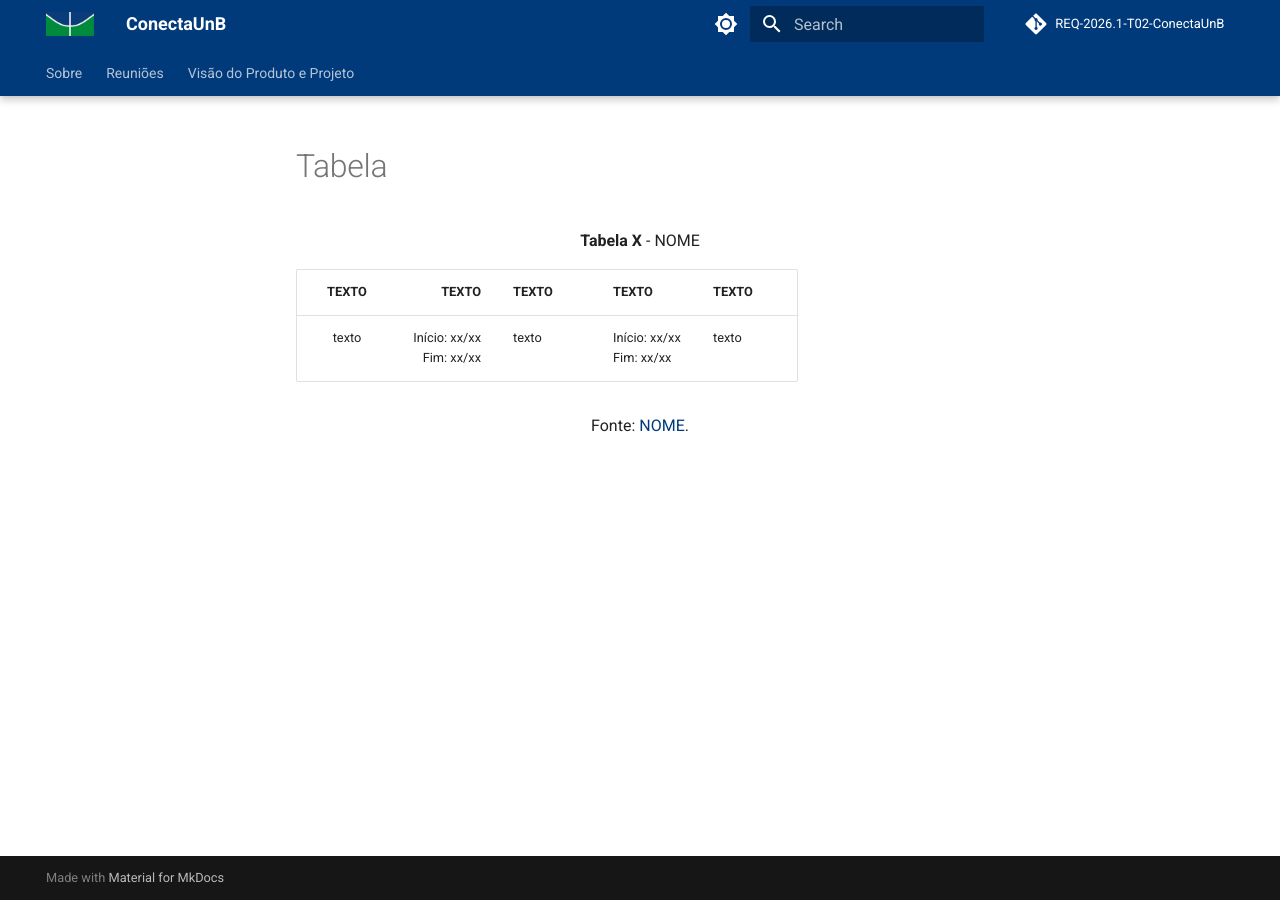
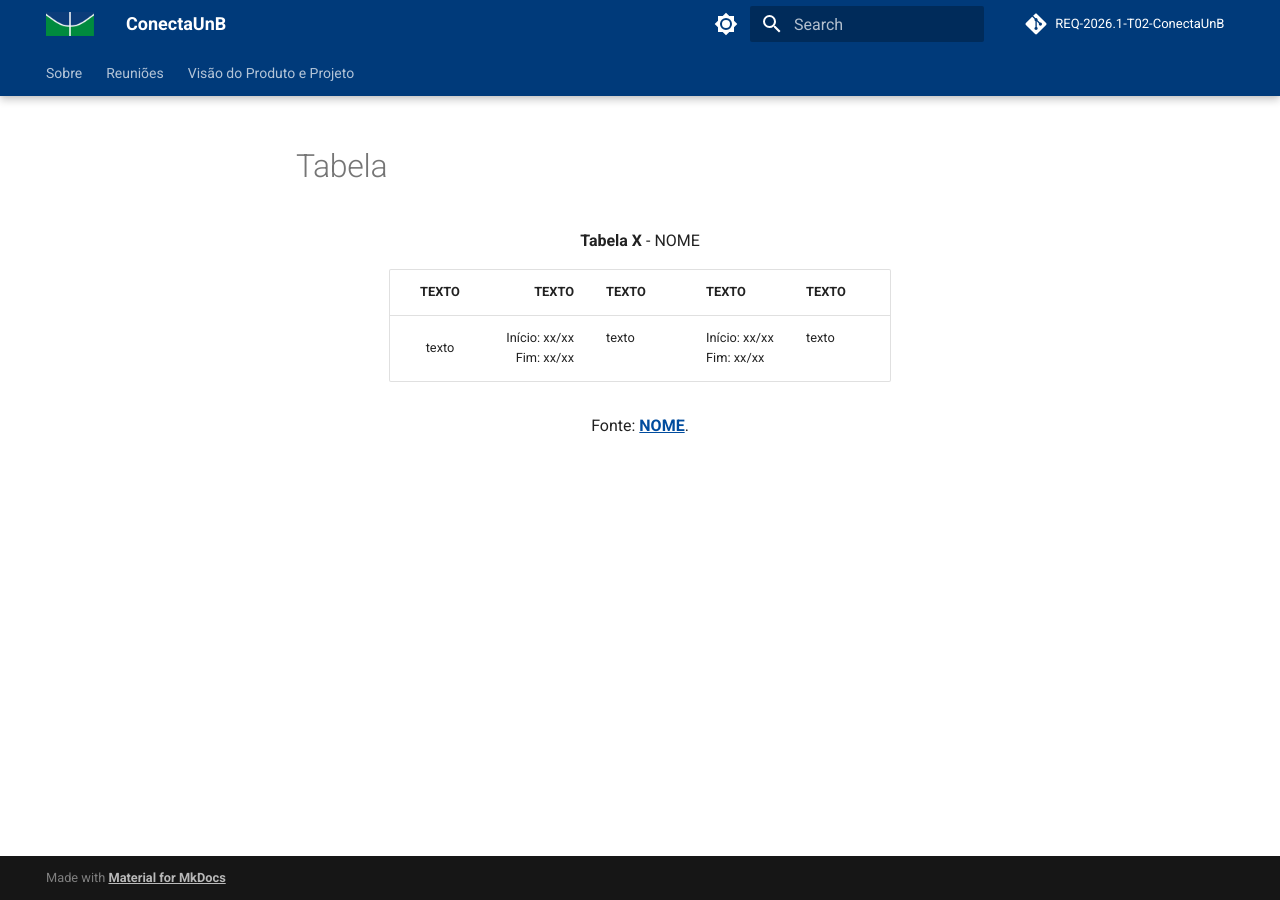
Before and after one commit to mdsreq-fga-unb/REQ-2026.1-T02-ConectaUnB, an MkDocs documentation site: the page built from docs/assets/acessoRapido/tabela.md, in a window 1280 px wide. Built offline with MkDocs 1.6.1 and Material for MkDocs 9.7.7, drawn with Linux system fonts in a browser that asks for light colours; comment, search, counter and statistics services are not loaded.

Commit message:
docs: mudança nas configurações globais de edição

```diff
--- a/docs/assets/acessoRapido/tabela.md
+++ b/docs/assets/acessoRapido/tabela.md
@@ -1,8 +1,12 @@
 
 <font size="3"><p style="text-align: center"><b>Tabela X</b> - NOME</p></font>
+
+<div align="center" markdown="1">
 
 | TEXTO | TEXTO | TEXTO | TEXTO | TEXTO |
 | :----: | ----: | :--- | ---- | --- |
 | texto | Início: xx/xx <br> Fim: xx/xx | texto | Início: xx/xx <br> Fim: xx/xx | texto |
 
+</div>
+
 <font size="3"><p style="text-align: center">Fonte: [NOME](https://github.com/NOME).</p></font>
--- a/docs/stylesheets/extra.css
+++ b/docs/stylesheets/extra.css
@@ -3,3 +3,61 @@
   --md-primary-fg-color--light: #008137 !important;
   --md-primary-fg-color--dark: #008137 !important;
 }
+
+.md-typeset p,
+.md-typeset li {
+    text-align: justify;
+    text-justify: inter-word;
+}
+
+.md-typeset ul li,
+.md-typeset ol li {
+    margin-bottom: 0.5em;
+}
+
+.md-typeset table td:first-child img {
+    width: 60px;
+    height: auto;
+    object-fit: contain;
+    vertical-align: middle;
+    padding: 5px;
+}
+
+.md-typeset table td:first-child {
+    text-align: center;
+    vertical-align: middle;
+}
+
+.table-caption,
+.table-source {
+    text-align: center !important;
+    display: block;
+    width: 100%;
+}
+
+/* Opcional: Se você usa <b> ou <strong> no título, garante que ele centralize também */
+.table-caption strong,
+.table-caption b {
+    display: inline-block;
+}
+
+/* Cor do link para o MODO CLARO (fundo branco) */
+[data-md-color-scheme="default"] .md-typeset a {
+    color: #004c9e; /* Azul escuro para legibilidade no branco */
+}
+
+/* Cor do link para o MODO ESCURO (fundo preto/slate) */
+[data-md-color-scheme="slate"] .md-typeset a {
+    color: #7cacff; /* Um azul mais claro/vivo para brilhar no fundo escuro */
+}
+
+/* Estilos comuns para ambos os modos */
+.md-typeset a {
+    text-decoration: underline;
+    font-weight: 600;
+    transition: color 0.3s;
+}
+
+.md-typeset a:hover {
+    filter: brightness(1.3);
+}
```
Also changed, not shown: docs/assets/acessoRapido/addFotos.md (+2 -2 lines), docs/assets/acessoRapido/addVideo.md (+5 -2 lines), 1 other file.
